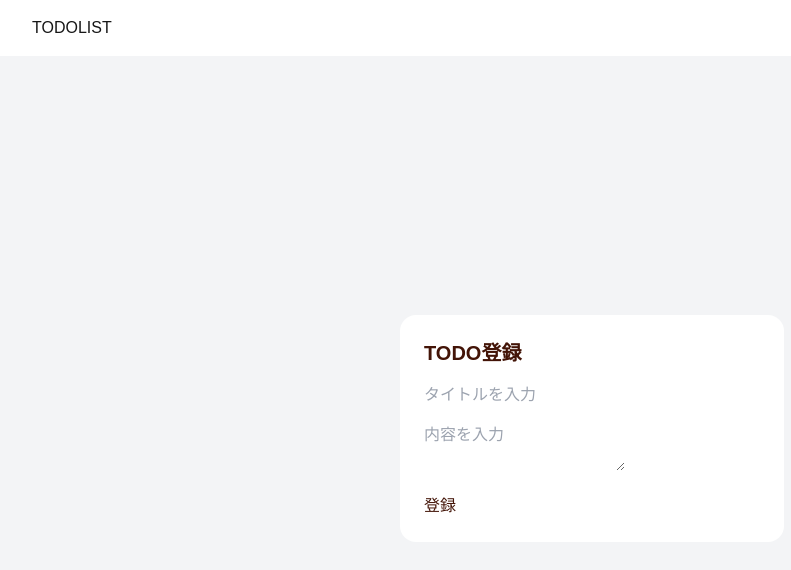
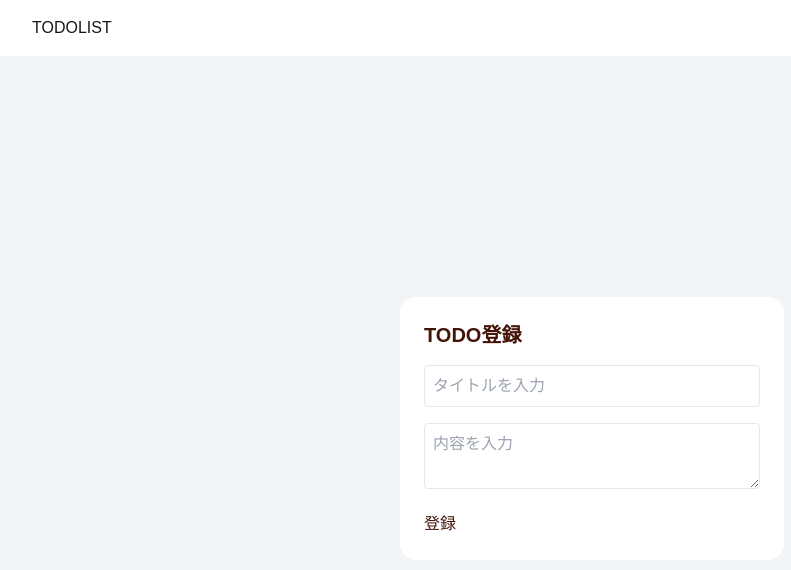
Before and after one commit to rentajg1/nextjs-todo-app, a Next.js app: page /add in a window 1280 px wide. Shown: the top 570 px of the page, without its empty margins (48-839 px from the left). Built offline with nearby package versions, Linux system fonts and the light colour scheme.

Commit message:
Todo登録画面の入力チェックの実装と画面レイアウト整える

```diff
--- a/app/add/page.tsx
+++ b/app/add/page.tsx
@@ -3,18 +3,30 @@ import { useTodoItem } from '@/hooks/useTodoItem'
 import { RoutePath } from '@/RoutePath/ RoutePath'
 import Link from 'next/link'
 import { useRouter } from 'next/navigation'
-import { useState } from 'react'
+import { useForm } from 'react-hook-form'
 
 export default function AddTodo() {
-  const Screenstans = useRouter()
-  const [title, setTitle] = useState('')
-  const [content, setContent] = useState('')
+  const ScreenTrans = useRouter()
   const { addTodo } = useTodoItem()
 
-  const HandleAddTodoButton = () => {
-    addTodo(title, content)
-    alert('登録完了しました')
-    Screenstans.push(RoutePath.TODOLIST)
+  const {
+    register,
+    handleSubmit,
+    formState: { errors },
+    reset,
+  } = useForm({
+    defaultValues: {
+      title: '',
+      content: '',
+    },
+  })
+
+
+  const OnSubmit = (data: { title: string; content: string }) => {
+    addTodo(data.title, data.content)
+    alert('登録完了')
+    reset() // フォームをリセット
+    ScreenTrans.push(RoutePath.TODOLIST) // 一覧ページへ遷移
   }
 
   return (
@@ -29,22 +41,43 @@ export default function AddTodo() {
           <h2 className='text-xl text-orange-950 font-semibold mb-4'>
             TODO登録
           </h2>
-          <form action=''>
+          <form onSubmit={handleSubmit(OnSubmit)}>
+            <div className='mb-4'>
               <input
+                {...register('title', {
+                  required: 'タイトルは必須です',
+                  maxLength: {
+                    value: 50,
+                    message: 'タイトルは50文字以内で入力してください',
+                  },
+                })}
                 placeholder='タイトルを入力'
-              value={title}
-              onChange={(e) => setTitle(e.target.value)}
-              className='mb-4 text-black'
+                className='w-full p-2 border rounded text-black'
               />
+              {errors.title && (
+                <p className='text-red-500 text-sm'>{errors.title.message}</p>
+              )}
+            </div>
+            <div className='mb-4'>
               <textarea
+                {...register('content', {
+                  required: '内容は必須です',
+                  maxLength: {
+                    value: 500,
+                    message: '内容は500文字以内で入力してください',
+                  },
+                })}
                 placeholder='内容を入力'
-              className='mb-4 text-black'
-              onChange={(e) => setContent(e.target.value)}
+                className='w-full p-2 border rounded text-black'
               />
-          </form>
-          <button className='text-orange-950' onClick={HandleAddTodoButton}>
+              {errors.content && (
+                <p className='text-red-500 text-sm'>{errors.content.message}</p>
+              )}
+            </div>
+          <button type='submit' className='text-orange-950'>
             登録
           </button>
+          </form>
         </div>
       </div>
     </div>
--- a/app/detail/[id]/page.tsx
+++ b/app/detail/[id]/page.tsx
@@ -50,29 +50,36 @@ export default function DetailTodo({
         <Link href={RoutePath.TODOLIST}>
           <span>TODOLIST</span>
         </Link>
-        <button className='hidden bg-white text-blue-500 px-4 py-2 rounded-md shadow hover:bg-green-200'>
+        <button className='hidden'>
           非表示ボタン
         </button>
       </header>
       <main className='flex items-center justify-center h-screen bg-gray-100'>
         <div className='w-96 p-6 bg-white rounded-2xl'>
-          <h2 className='text-xl text-orange-950 font-semibold mb-4'>
+          <h2 className='text-xl text_black font-semibold py-4'>
             TODO詳細画面
           </h2>
-          <label htmlFor='' className='mb-4 text-black'>
-            <span>title:</span>
+          <div className='mb-4 w-full'>
+          <label htmlFor='' className='mb-4 w-full p-2 text-1xl text-black'>
+            <span>タイトル名：</span>
             {todo.title}
           </label>
-          <label htmlFor='' className='mb-4 text-black'>
-            <span>content:</span>
+          </div>
+          <div className='mb-4 w-full'>
+          <label htmlFor='' className='mb-4 w-full p-2 text-1xl text-black'>
+            <span className=''>内容：</span>
             {todo.content}
           </label>
+          </div>
           <div className='flex justify-between w-full p-4'>
             <Link href={`/update/${todo.id}`}>
-              <button className='text-orange-950'>更新</button>
+              <button className='shadow px-4 py-2 rounded-md hover:bg-white-200'
+              >
+                更新
+              </button>
             </Link>
             <button
-              className='text-orange-950'
+              className='shadow px-4 py-2 rounded-md hover:bg-white-200'
               onClick={HandleDeleteButtonClick}
             >
               削除
--- a/app/page.tsx
+++ b/app/page.tsx
@@ -22,7 +22,7 @@ export default function ListTodo() {
         </Link>
         <button
           onClick={HandleAddTodoButtonClick}
-          className='bg-white text-blue-500 px-4 py-2 rounded-md shadow hover:bg-green-200'
+          className='bg-white text-black px-4 py-2 rounded-md shadow hover:bg-white-200'
         >
           TODO登録画面
         </button>
@@ -30,9 +30,9 @@ export default function ListTodo() {
       <main className='flex-1 bg-gray-100 p-4 overflow-auto'>
         <div className='space-y-2'>
           {todos.map((todo) => (
-            <div className='bg-white p-4 shadow rounded' key={todo.id}>
+            <div className='bg-white p-4 shadow rounded my-2' key={todo.id}>
               <Link href={`/detail/${todo.id}`}>
-                <span className='text-bold text-black'>{todo.title}</span>
+              <h2 className='text-1xl text-black'>{todo.title}</h2>
               </Link>
               <p className='text-black'>{todo.content}</p>
             </div>
--- a/app/update/[id]/page.tsx
+++ b/app/update/[id]/page.tsx
@@ -60,30 +60,34 @@ export default function UpdateTodo({
       </header>
       <main className='flex items-center justify-center h-screen bg-gray-100'>
         <div className='w-96 p-6 bg-white rounded-2xl'>
-          <h2 className='text-xl text-orange-950 font-semibold mb-4'>
+          <h2 className='text-xl text_black font-semibold mb-4'>
             TODO更新画面
           </h2>
+          <div  className='mb-4 w-full'>
           <input
             placeholder={todo.title}
             value={title}
             onChange={(e) => setTitle(e.target.value)}
-            className='mb-4 text-black'
+            className='mb-4 w-full p-2 text-1xl text-black'
           />
+          </div>
+          <div className='mb-4 w-full'>
           <textarea
             placeholder={todo.content}
             value={content}
             onChange={(e) => setContent(e.target.value)}
-            className='mb-4 text-black'
+            className='mb-4 w-full p-2 text-1xl text-black'
           ></textarea>
+          </div>
           <div className='flex justify-between w-full p-4'>
             <button
-              className='text-orange-950'
+              className='shadow px-4 py-2 rounded-md hover:bg-white-200'
               onClick={HandleUpdateButtonClick}
             >
               確定
             </button>
             <Link href={`/detail/${todo.id}`}>
-              <button className='text-orange-950'>戻る</button>
+              <button className='shadow px-4 py-2 rounded-md hover:bg-white-200'>戻る</button>
             </Link>
           </div>
         </div>
```
Also changed, not shown: package.json (+6 -5 lines), 1 other file (tests, documents, lock files or other folders). Lines whose indentation alone changed are shown as unchanged.
